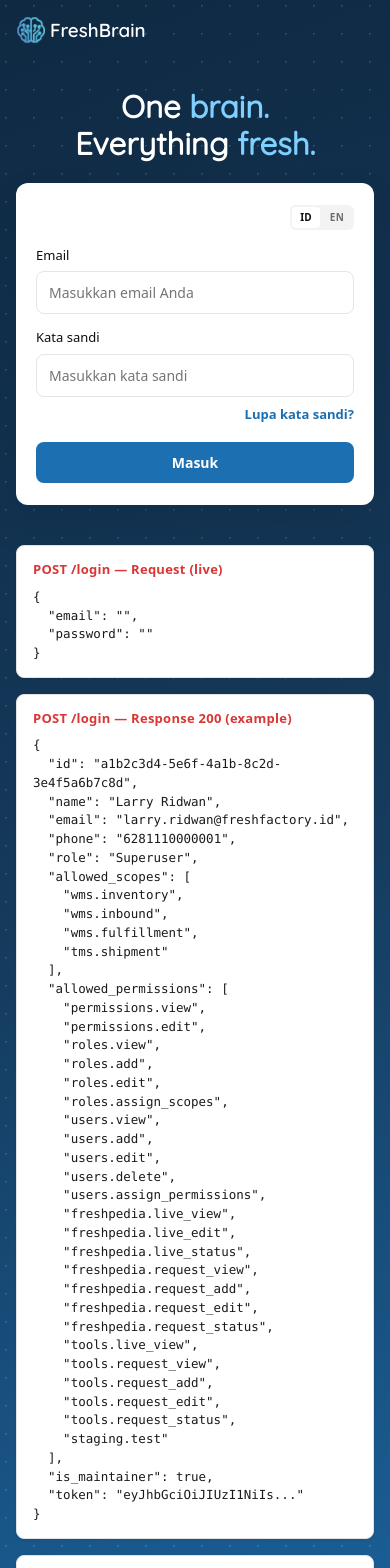
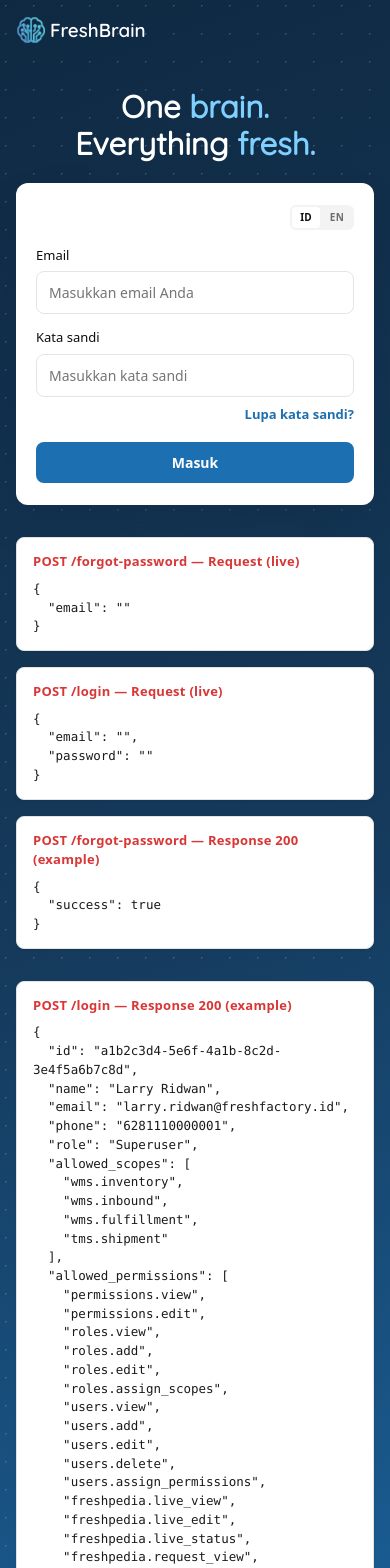
Before and after one commit to ghifari226/freshbrain-chat-interface, a React (Vite) app: page / in a window 390 px wide. Shown: the top 1568 px of the page. Built offline with nearby package versions, Linux system fonts and the light colour scheme; no server answers.

Commit message:
Reset password docs

```diff
--- a/src/pages/LoginPage.jsx
+++ b/src/pages/LoginPage.jsx
@@ -25,7 +25,10 @@
   allowed_scopes: ['wms.inventory', 'wms.inbound', 'wms.fulfillment', 'tms.shipment'],
   allowed_permissions: [...ALL_PERMISSIONS],
   is_maintainer: true,
-  token: 'eyJhbGciOiJIUzI1NiIs...',
+  access_token: 'eyJhbGciOi...',
+  refresh_token: 'eyJhbGciOi...',
+  access_expires_in: 900,
+  refresh_expires_in: 604800,
 }
 
 // dev-doc only — static example of POST /forgot-password's 200 response
@@ -94,6 +97,22 @@
     <div className="auth-page">
       <div className="auth-page__brand">
         <img src="/assets/logos/freshbrain-horizontal-inverse.svg" alt="FreshBrain" className="auth-page__logo" />
+      </div>
+
+      <div className="auth-layout">
+        <div className="auth-devdoc-column">
+          <GatewayJsonPreview
+            title="POST /forgot-password — Request (live)"
+            data={{ email: forgotEmail }}
+          />
+          <GatewayJsonPreview
+            title="POST /login — Request (live)"
+            data={{ email, password: 'x'.repeat(password.length) }}
+          />
+          <GatewayJsonPreview
+            title="POST /forgot-password — Response 200 (example)"
+            data={EXAMPLE_FORGOT_PASSWORD_RESPONSE}
+          />
         </div>
 
         <div className="auth-card">
@@ -225,23 +244,12 @@
           </div>
         </div>
 
-      <div className="auth-devdoc">
-        <GatewayJsonPreview
-          title="POST /login — Request (live)"
-          data={{ email, password: 'x'.repeat(password.length) }}
-        />
+        <div className="auth-devdoc-column">
           <GatewayJsonPreview
             title="POST /login — Response 200 (example)"
             data={EXAMPLE_LOGIN_RESPONSE}
           />
-        <GatewayJsonPreview
-          title="POST /forgot-password — Request (live)"
-          data={{ email: forgotEmail }}
-        />
-        <GatewayJsonPreview
-          title="POST /forgot-password — Response 200 (example)"
-          data={EXAMPLE_FORGOT_PASSWORD_RESPONSE}
-        />
+        </div>
       </div>
 
       <div className="auth-family">
--- a/src/pages/ResetPasswordPage.jsx
+++ b/src/pages/ResetPasswordPage.jsx
@@ -22,7 +22,10 @@
   allowed_scopes: ['wms.inventory', 'wms.inbound', 'wms.fulfillment', 'tms.shipment'],
   allowed_permissions: ['...'],
   is_maintainer: true,
-  token: 'eyJhbGciOiJIUzI1NiIs...',
+  access_token: 'eyJhbGciOi...',
+  refresh_token: 'eyJhbGciOi...',
+  access_expires_in: 900,
+  refresh_expires_in: 604800,
 }
 
 export default function ResetPasswordPage({ token, language, setLanguage }) {
--- a/src/styles/devdoc.css
+++ b/src/styles/devdoc.css
@@ -6,6 +6,47 @@
   flex-direction: column;
   gap: 16px;
   margin-top: 40px;
+}
+
+/* LoginPage's variant — request/response columns run parallel to the auth
+   card itself (left of it / right of it), not stacked below it, so the
+   wide empty space either side of the narrow centered card actually gets
+   used instead of sitting empty while one cramped column runs down the
+   page's middle underneath the card. */
+.auth-layout {
+  width: 100%;
+  max-width: 1360px;
+  display: flex;
+  justify-content: center;
+  align-items: flex-start;
+  gap: 32px;
+}
+
+.auth-devdoc-column {
+  flex: 1;
+  min-width: 0;
+  max-width: 420px;
+  display: flex;
+  flex-direction: column;
+  gap: 16px;
+}
+
+@media (max-width: 767.98px) {
+  .auth-layout {
+    flex-direction: column;
+    align-items: center;
+  }
+
+  /* Login form must stay above the debug columns on narrow screens, not
+     buried under a wall of request-preview JSON first. */
+  .auth-card {
+    order: -1;
+  }
+
+  .auth-devdoc-column {
+    max-width: 480px;
+    width: 100%;
+  }
 }
 
 /* Same idea as .auth-devdoc, but for full-width /config/* pages (below the
```
Lines whose indentation alone changed are shown as unchanged.
